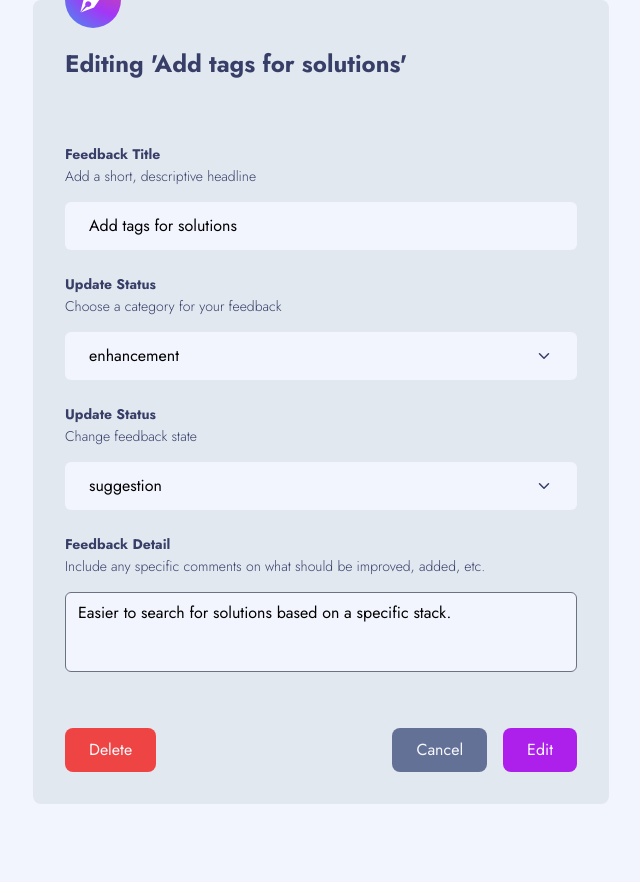
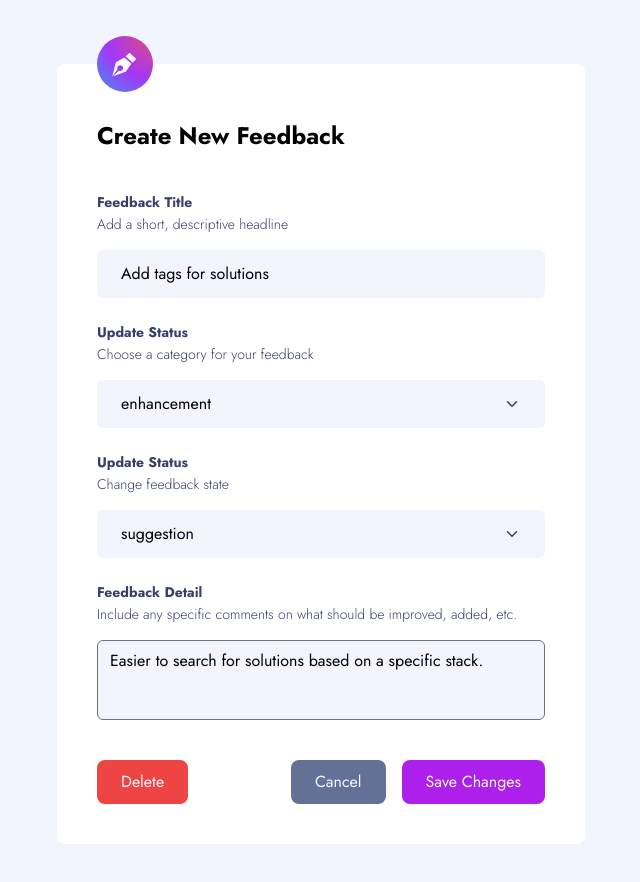
Before and after one commit to Ibarra11/ProductFeedback, a Next.js app: page /edit-feedback/1 in a window 1280 px wide. Shown: the top 882 px of the page, without its empty margins (319-959 px from the left). Before the commit the page ends 804 px from the top, so only its background shows below. Built offline with nearby package versions, Linux system fonts and the light colour scheme.

Commit message:
edit feedback

```diff
--- a/app/edit-feedback/[id]/page.tsx
+++ b/app/edit-feedback/[id]/page.tsx
@@ -1,6 +1,7 @@
 "use client";
 import React from "react";
 import Image from "next/image";
+import clsx from "clsx";
 import FormSelect from "../../components/FormSelect";
 import FormTextArea from "../../components/FormTextArea";
 import FormTextInput from "../../components/FormTextInput";
@@ -29,19 +30,31 @@ function EditFeedback({ params }: { params: { id: string } }) {
   } as EditFormData);
 
   return (
-    <article className="relative bg-slate-200 max-w-xl w-full mx-auto rounded-lg pt-12 px-8 pb-8">
+    <div className={clsx("relative  pt-5", "md:pt-7")}>
       <Image
-        className="absolute top-0 left-0 ml-8 -translate-y-1/2 "
-        width={56}
-        height={56}
         src="/shared/icon-edit-feedback.svg"
+        className={clsx("absolute top-0 left-6", "md:hidden")}
+        width={40}
+        height={40}
         alt=""
         aria-hidden
       />
-      <h1 className="text-2xl font-bold text-brand-american_blue mb-16">
-        Editing &#39;{title}&#39;
+      <Image
+        src="/shared/icon-edit-feedback.svg"
+        className={clsx("hidden top-0 left-10", "md:block md:absolute")}
+        width={56}
+        height={56}
+        alt=""
+        aria-hidden
+      />
+
+      <form
+        className={clsx("bg-white p-6 pt-11 rounded-lg", "md:p-10 md:pt-14")}
+      >
+        <h1 className={clsx("text-lg font-bold mb-6", "md:mb-10  md:text-2xl")}>
+          Create New Feedback
         </h1>
-      <form className="flex flex-col gap-6 ">
+        <div className="flex flex-col gap-6">
           <FormTextInput
             title="Feedback Title"
             subTitle="Add a short, descriptive headline"
@@ -78,24 +91,92 @@ function EditFeedback({ params }: { params: { id: string } }) {
               setFormData({ ...formData, detail: newVal })
             }
           />
-        <div className="flex mt-8 gap-4">
-          <Button type="button" className=" bg-red-500 text-brand-ghost_white">
+          <div
+            className={clsx("flex flex-col-reverse mt-4 gap-4", "md:flex-row")}
+          >
+            <Button type="button" className="bg-red-500 text-brand-ghost_white">
               Delete
             </Button>
             <Button
               type="button"
-            onClick={() => router.push(`/post/${id}`)}
-            className="ml-auto bg-brand-blue_gray text-brand-ghost_white"
+              onClick={() => router.back()}
+              className={clsx(
+                "bg-brand-blue_gray text-brand-ghost_white",
+                "md:ml-auto"
+              )}
             >
               Cancel
             </Button>
-          <Button className=" bg-brand-purple text-brand-ghost_white">
-            Edit
+            <Button className="bg-brand-purple text-brand-ghost_white">
+              Save Changes
             </Button>
           </div>
+        </div>
       </form>
-    </article>
+    </div>
   );
 }
 
 export default EditFeedback;
+
+{
+  /* <div className={clsx("relative  pt-5", "md:pt-7")}>
+  <Image
+    src="/shared/icon-new-feedback.svg"
+    className={clsx("absolute top-0 left-6", "md:hidden")}
+    width={40}
+    height={40}
+    alt=""
+    aria-hidden
+  />
+  <Image
+    src="/shared/icon-new-feedback.svg"
+    className={clsx("hidden top-0 left-10", "md:block md:absolute")}
+    width={56}
+    height={56}
+    alt=""
+    aria-hidden
+  />
+  <form className={clsx("bg-white p-6 pt-11 rounded-lg", "md:p-10 md:pt-14")}>
+    <h1 className={clsx("text-lg font-bold mb-6", "md:mb-10  md:text-2xl")}>
+      Create New Feedback
+    </h1>
+    <div className="flex flex-col gap-6">
+      <FormTextInput
+        title="Feedback Title"
+        subTitle="Add a short, descriptive headline"
+        value={formData.title}
+        handleValueChange={(newTitle) =>
+          setFormData({ ...formData, title: newTitle })
+        }
+      />
+      <FormSelect
+        title="Category"
+        subTitle="Choose a category for your feedback"
+        options={FEEDBACK_CATEGORIES}
+        value={formData.category}
+        handleValueChange={(newVal) =>
+          setFormData({ ...formData, category: newVal })
+        }
+      />
+      <FormTextArea
+        title="Feedback Detail"
+        subTitle="Include any specific comments on what should be improved, added, etc."
+        value={formData.detail}
+        handleValueChange={(newDetail) =>
+          setFormData({ ...formData, detail: newDetail })
+        }
+      />
+      <div
+        className={clsx(
+          "flex  flex-col-reverse gap-4 text-brand-ghost_white mt-4",
+          "md:flex-row md:justify-end"
+        )}
+      >
+        <Button className={clsx(" bg-brand-blue_gray")}>Cancel</Button>
+        <Button className="bg-brand-purple">Add Feedback</Button>
+      </div>
+    </div>
+  </form>
+</div>; */
+}
--- /dev/null
+++ b/app/edit-feedback/layout.tsx
@@ -0,0 +1,10 @@
+import clsx from "clsx";
+function EditFeedbackLayout({ children }: { children: React.ReactNode }) {
+  return (
+    <article className={clsx("max-w-xl w-full mx-auto px-6 pt-9 pb-14")}>
+      {children}
+    </article>
+  );
+}
+
+export default EditFeedbackLayout;
```
Lines whose indentation alone changed are shown as unchanged.
